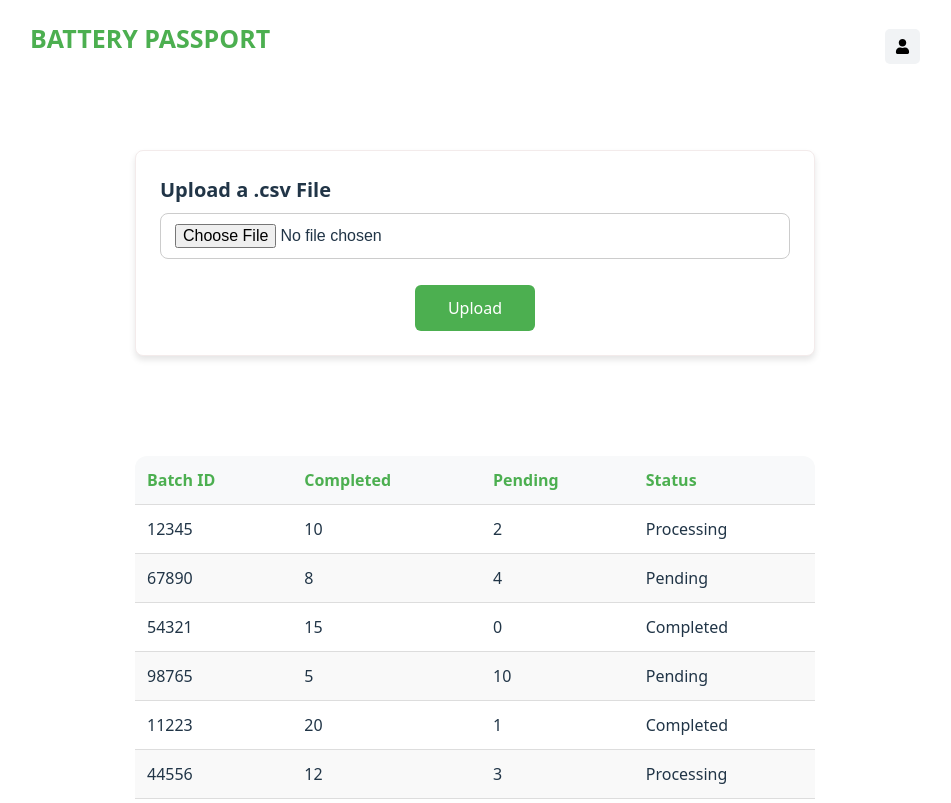
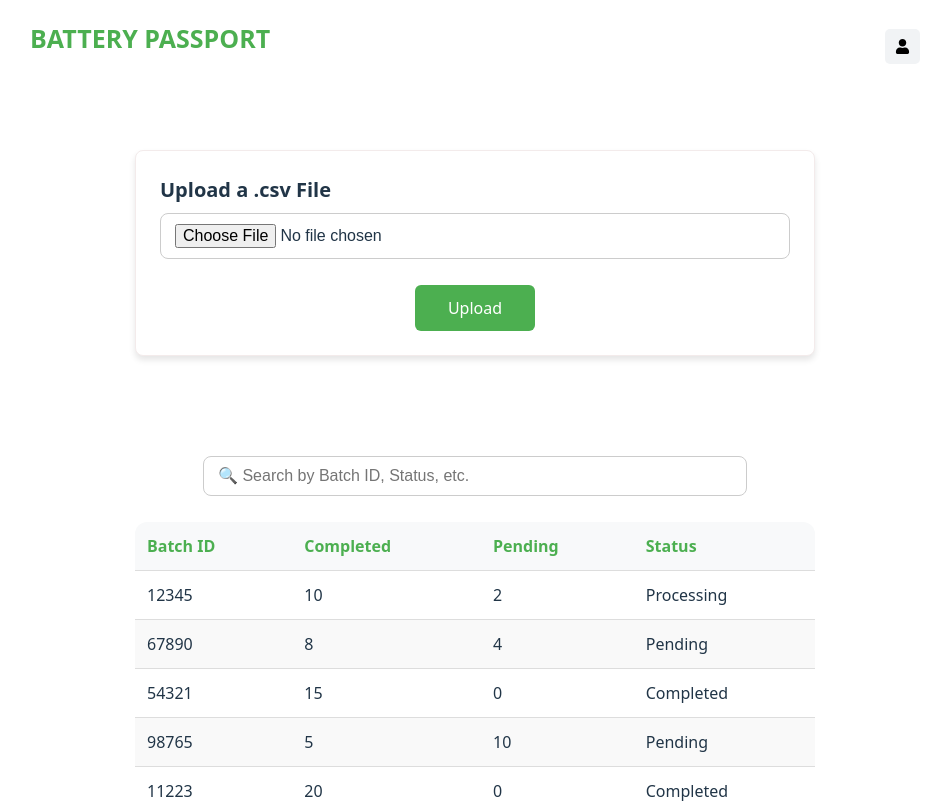
Before and after one commit to smartfalcon-io/battery-passport-ui-new, a React (Vite) app: page /issuer in a window 1280 px wide. Shown: the top 803 px of the page, without its empty margins (165-1116 px from the left). Built offline with nearby package versions, Linux system fonts and the light colour scheme.

Commit message:
added search bar in issuer page

```diff
--- a/src/components/Issuer.css
+++ b/src/components/Issuer.css
@@ -31,7 +31,7 @@
   .table-container {
     margin-top: 20px;
     width: 100%;
-    max-width: 800px;
+    max-width: 1000px;
     margin: 0 auto;
     display: flex;
     justify-content: center;
@@ -55,3 +55,11 @@
   .submit-btn:hover {
     background-color: #16a34a;
   }
+
+  .search-bar {
+    display: flex;
+    justify-content: center; /* Centers horizontally */
+    align-items: center; /* Centers vertically (if needed) */
+    margin: 1rem auto; /* Adds spacing and centers */
+    width: 80%; /* Ensures responsiveness */
+  }
--- a/src/components/Issuer.tsx
+++ b/src/components/Issuer.tsx
@@ -1,116 +1,6 @@
 // import React, { useState } from "react";
-// import "./Issuer.css";
-
-// const Issuer: React.FC = () => {
-//   const [file, setFile] = useState<File | null>(null);
-//   const handleFileUpload = (e: React.ChangeEvent<HTMLInputElement>) => {
-//     if (e.target.files && e.target.files.length > 0) {
-//       setFile(e.target.files[0]);
-//     }
-//   };
-
-//   return (
-//     <div className="issuer-container">
-//       <div className="issuer-card">
-//         <h2>Upload .csv File</h2>
-//         <hr />
-//         <input
-//           type="file"
-//           accept=".csv"
-//           onChange={handleFileUpload}
-//           className="input-field"
-//         />
-//         <button className="submit-btn" type="submit">
-//           Upload
-//         </button>
-//       </div>
-//       <div className="table-container">
-//         <h3>Batch Data</h3>
-//         <table className="data-table">
-//           <thead>
-//             <tr>
-//               <th>Batch ID</th>
-//               <th>Completed</th>
-//               <th>Pending</th>
-//               <th>Status</th>
-//             </tr>
-//           </thead>
-//           <tbody>
-//             <tr>
-//               <td>12345</td>
-//               <td>10</td>
-//               <td>2</td>
-//               <td>Processing</td>
-//             </tr>
-//             <tr>
-//               <td>67890</td>
-//               <td>8</td>
-//               <td>4</td>
-//               <td>Pending</td>
-//             </tr>
-//             <tr>
-//               <td>54321</td>
-//               <td>15</td>
-//               <td>0</td>
-//               <td>Completed</td>
-//             </tr>
-//             <tr>
-//               <td>98765</td>
-//               <td>5</td>
-//               <td>10</td>
-//               <td>Pending</td>
-//             </tr>
-//             <tr>
-//               <td>11223</td>
-//               <td>20</td>
-//               <td>1</td>
-//               <td>Completed</td>
-//             </tr>
-//             <tr>
-//               <td>44556</td>
-//               <td>12</td>
-//               <td>3</td>
-//               <td>Processing</td>
-//             </tr>
-//             <tr>
-//               <td>77889</td>
-//               <td>9</td>
-//               <td>6</td>
-//               <td>Pending</td>
-//             </tr>
-//             <tr>
-//               <td>99100</td>
-//               <td>14</td>
-//               <td>2</td>
-//               <td>Processing</td>
-//             </tr>
-//             <tr>
-//               <td>33445</td>
-//               <td>18</td>
-//               <td>0</td>
-//               <td>Completed</td>
-//             </tr>
-//             <tr>
-//               <td>55667</td>
-//               <td>7</td>
-//               <td>8</td>
-//               <td>Pending</td>
-//             </tr>
-//           </tbody>
-//         </table>
-//       </div>
-//     </div>
-//   );
-// };
-
-// export default Issuer;
-
-// import React, { useState } from "react";
-// import {
-//   useReactTable,
-//   getCoreRowModel,
-//   ColumnDef,
-// } from "@tanstack/react-table";
+// import { Button } from "../components/ui/button";
+// import { Input } from "../components/ui/input";
 // import {
 //   Table,
 //   TableHeader,
@@ -121,15 +11,7 @@
 // } from "../components/ui/table";
 // import "./Issuer.css";
 
-// const Issuer: React.FC = () => {
-//   const [file, setFile] = useState<File | null>(null);
-//   const handleFileUpload = (e: React.ChangeEvent<HTMLInputElement>) => {
-//     if (e.target.files && e.target.files.length > 0) {
-//       setFile(e.target.files[0]);
-//     }
-//   };
-
-// const data = [
+// const initialData = [
 //   { batchId: "12345", completed: 10, pending: 2, status: "Processing" },
 //   { batchId: "67890", completed: 8, pending: 4, status: "Pending" },
 //   { batchId: "54321", completed: 15, pending: 0, status: "Completed" },
@@ -137,67 +19,75 @@
 //   { batchId: "11223", completed: 20, pending: 1, status: "Completed" },
 //   { batchId: "44556", completed: 12, pending: 3, status: "Processing" },
 //   { batchId: "77889", completed: 9, pending: 6, status: "Pending" },
-//   { batchId: "99100", completed: 14, pending: 2, status: "Processing" },
+//   { batchId: "99100", completed: 14, pending: 0, status: "Completed" },
 //   { batchId: "33445", completed: 18, pending: 0, status: "Completed" },
-//   { batchId: "55667", completed: 7, pending: 8, status: "Pending" },
+//   { batchId: "55667", completed: 23, pending: 0, status: "Completed" },
 // ];
 
-// const columns: ColumnDef<(typeof data)[0]>[] = [
-//   { accessorKey: "batchId", header: "Batch ID" },
-//   { accessorKey: "completed", header: "Completed" },
-//   { accessorKey: "pending", header: "Pending" },
-//   { accessorKey: "status", header: "Status" },
-// ];
+// const Issuer: React.FC = () => {
+//   const [batches] = useState(initialData); // Table data remains unchanged
+//   const [selectedFile, setSelectedFile] = useState<File | null>(null);
 
-// const table = useReactTable({
-//   data,
-//   columns,
-//   getCoreRowModel: getCoreRowModel(),
-// });
+//   // Handle file selection
+//   const handleFileChange = (event: React.ChangeEvent<HTMLInputElement>) => {
+//     if (event.target.files && event.target.files.length > 0) {
+//       setSelectedFile(event.target.files[0]);
+//     }
+//   };
+
+//   // Handle file upload (without modifying the table)
+//   const handleFileUpload = () => {
+//     if (!selectedFile) {
+//       alert("Please select a file first!");
+//       return;
+//     }
+
+//     // Simulating file upload (replace with actual API call)
+//     console.log("Uploading file:", selectedFile.name);
+//     alert(`File "${selectedFile.name}" uploaded successfully!`);
+
+//     // Reset file input
+//     setSelectedFile(null);
+//   };
 
 //   return (
 //     <div className="issuer-container">
 //       <div className="issuer-card">
-//         <h2>Upload .csv File</h2>
-//         <hr />
-//         <input
-//           type="file"
-//           onChange={handleFileUpload}
-//           className="input-field"
-//         />
-//         <button className="submit-btn">Submit</button>
+//         <h2>Upload a .csv File</h2>
+//         <Input type="file" accept=".csv" onChange={handleFileChange} />
+//         <Button className="submit-btn" type="button" onClick={handleFileUpload}>
+//           Upload
+//         </Button>
 //       </div>
 
-/* <div className="table-container">
-  <h3>Batch Data</h3>
-  <Table>
-    <TableHeader>
-      {table.getHeaderGroups().map((headerGroup) => (
-        <TableRow key={headerGroup.id}>
-          {headerGroup.headers.map((header) => (
-            <TableHead key={header.id}>
-              {header.column.columnDef.header as string}
-            </TableHead>
-          ))}
-        </TableRow>
-      ))}
-    </TableHeader>
-    <TableBody>
-      {table.getRowModel().rows.map((row) => (
-        <TableRow key={row.id}>
-          {row.getVisibleCells().map((cell) => (
-            <TableCell key={cell.id}>{String(cell.getValue())}</TableCell>
-          ))}
-        </TableRow>
-      ))}
-    </TableBody>
-  </Table>
-</div> */
+//       <div className="table-container">
+//         <Table>
+//           <TableHeader>
+//             <TableRow>
+//               <TableHead>Batch ID</TableHead>
+//               <TableHead>Completed</TableHead>
+//               <TableHead>Pending</TableHead>
+//               <TableHead>Status</TableHead>
+//             </TableRow>
+//           </TableHeader>
+//           <TableBody>
+//             {batches.map((batch) => (
+//               <TableRow key={batch.batchId}>
+//                 <TableCell>{batch.batchId}</TableCell>
+//                 <TableCell>{batch.completed}</TableCell>
+//                 <TableCell>{batch.pending}</TableCell>
+//                 <TableCell>{batch.status}</TableCell>
+//               </TableRow>
+//             ))}
+//           </TableBody>
+//         </Table>
+//       </div>
 //     </div>
 //   );
 // };
 
 // export default Issuer;
+
 
 import React, { useState } from "react";
 import { Button } from "../components/ui/button";
@@ -217,7 +107,7 @@ const initialData = [
   { batchId: "67890", completed: 8, pending: 4, status: "Pending" },
   { batchId: "54321", completed: 15, pending: 0, status: "Completed" },
   { batchId: "98765", completed: 5, pending: 10, status: "Pending" },
-  { batchId: "11223", completed: 20, pending: 1, status: "Completed" },
+  { batchId: "11223", completed: 20, pending: 0, status: "Completed" },
   { batchId: "44556", completed: 12, pending: 3, status: "Processing" },
   { batchId: "77889", completed: 9, pending: 6, status: "Pending" },
   { batchId: "99100", completed: 14, pending: 0, status: "Completed" },
@@ -226,8 +116,9 @@ const initialData = [
 ];
 
 const Issuer: React.FC = () => {
-  const [batches] = useState(initialData); // Table data remains unchanged
+  const [batches] = useState(initialData);
   const [selectedFile, setSelectedFile] = useState<File | null>(null);
+  const [searchQuery, setSearchQuery] = useState("");
 
   // Handle file selection
   const handleFileChange = (event: React.ChangeEvent<HTMLInputElement>) => {
@@ -251,8 +142,16 @@ const Issuer: React.FC = () => {
     setSelectedFile(null);
   };
 
+  // Filter table data based on search input
+  const filteredBatches = batches.filter((batch) =>
+    Object.values(batch).some((value) =>
+      value.toString().toLowerCase().includes(searchQuery.toLowerCase())
+    )
+  );
+
   return (
     <div className="issuer-container">
+      {/* File Upload Section */}
       <div className="issuer-card">
         <h2>Upload a .csv File</h2>
         <Input type="file" accept=".csv" onChange={handleFileChange} />
@@ -261,6 +160,17 @@ const Issuer: React.FC = () => {
         </Button>
       </div>
 
+      {/* Search Bar */}
+      <div className="search-bar">
+        <Input
+          type="text"
+          placeholder="🔍 Search by Batch ID, Status, etc."
+          value={searchQuery}
+          onChange={(e) => setSearchQuery(e.target.value)}
+        />
+      </div>
+
+      {/* Table Section */}
       <div className="table-container">
         <Table>
           <TableHeader>
@@ -272,14 +182,22 @@ const Issuer: React.FC = () => {
             </TableRow>
           </TableHeader>
           <TableBody>
-            {batches.map((batch) => (
-              <TableRow key={batch.batchId}>
-                <TableCell>{batch.batchId}</TableCell>
-                <TableCell>{batch.completed}</TableCell>
-                <TableCell>{batch.pending}</TableCell>
-                <TableCell>{batch.status}</TableCell>
+            {filteredBatches.length > 0 ? (
+              filteredBatches.map((batch) => (
+                <TableRow key={batch.batchId}>
+                  <TableCell>{batch.batchId}</TableCell>
+                  <TableCell>{batch.completed}</TableCell>
+                  <TableCell>{batch.pending}</TableCell>
+                  <TableCell>{batch.status}</TableCell>
+                </TableRow>
+              ))
+            ) : (
+              <TableRow>
+                <TableCell colSpan={4} className="text-center">
+                  No results found
+                </TableCell>
               </TableRow>
-            ))}
+            )}
           </TableBody>
         </Table>
       </div>
```
